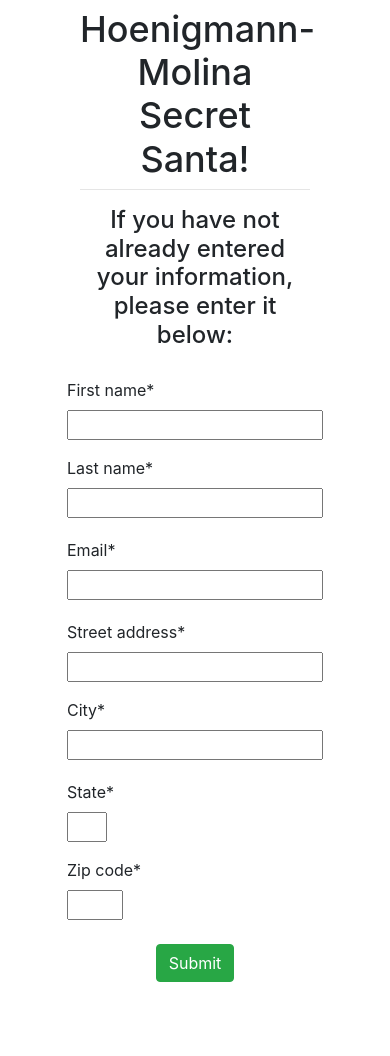
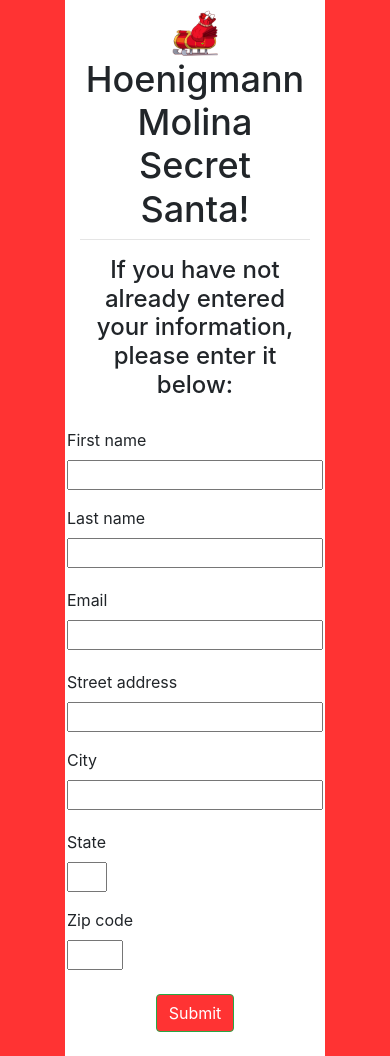
Before and after one commit to JAHoenigmann/SecretSanta, a Django app: page / in a window 390 px wide. Before the commit the page ends 982 px from the top, so only its background shows below. Run offline with Django 3.2, Linux system fonts and the light colour scheme; some libraries are stand-ins or nearby versions.

Commit message:
finally got image to load. colors adjusted. form style should be complete for mobile and desktop

```diff
--- a/secretsanta/api/templates/api/base.html
+++ b/secretsanta/api/templates/api/base.html
@@ -5,13 +5,20 @@
     <meta name="viewport" content="width=device-width, initial-scale=1, shrink-to-fit=no, user-scalable=no">
     <link rel="stylesheet" href="https://stackpath.bootstrapcdn.com/bootstrap/4.1.3/css/bootstrap.min.css" integrity="sha384-MCw98/SFnGE8fJT3GXwEOngsV7Zt27NXFoaoApmYm81iuXoPkFOJwJ8ERdknLPMO" crossorigin="anonymous">
     <title>Hoenigmann-Molina Secret Santa!</title>
+    <style>
+      .asteriskField {
+        display: none;
+      }
+    </style>
   </head>
-  <body>
-    <div class="container">
-      <div class="row justify-content-center">
-        <div class="col-8">
-          <h2 class="mt-2" align="center" style="font-size:2.25em">Hoenigmann-Molina Secret Santa!</h2>
+  <body style="background-color:#FF1F1F;">
+    <div class="container" style="background-color:#FFFFFF;">
+      <div class="row justify-content-center" style="background-color:#FF3333;">
+        <div class="col-8" style="background-color:#FFFFFF;">
+          {% load static %}
+          <h2 class="mt-2" align="center" style="font-size:2.25em"><img src="{% static "api/Santas-Sleigh.png" %}" alt="Santas Sleigh" width="50" height="50">Hoenigmann Molina Secret Santa!</h2>
           <hr class="mt-0">
+
           {% block message %}
           {% endblock %}
           <div class="row justify-content-center">
--- a/secretsanta/api/templates/api/gift_recipient_entry.html
+++ b/secretsanta/api/templates/api/gift_recipient_entry.html
@@ -42,7 +42,7 @@
     </div>
 
     <div class="row justify-content-center my-1 py-3">
-        <button type="submit" class="btn btn-success row mx-0 my-1">Submit</button>
+        <button type="submit" class="btn btn-success row mx-0 my-1" style="background-color:#FF3333;">Submit</button>
     </div>
   </form>
 {% endblock %}
--- a/secretsanta/requirements.txt
+++ b/secretsanta/requirements.txt
@@ -1,3 +1,4 @@
 Django==2.1.7
+django-crispy-forms==1.7.2
 djangorestframework==3.9.2
 pytz==2018.9
--- a/secretsanta/secretsanta/settings.py
+++ b/secretsanta/secretsanta/settings.py
@@ -122,6 +122,7 @@ USE_TZ = True
 # https://docs.djangoproject.com/en/2.1/howto/static-files/
 
 STATIC_URL = '/static/'
+STATIC_ROOT = os.path.join(BASE_DIR, 'static')
 
 EMAIL_USE_TLS = True
 EMAIL_HOST = 'smtp.gmail.com'
```
Also changed, not shown: secretsanta/api/static/api/Santas-Sleigh.png (added).
